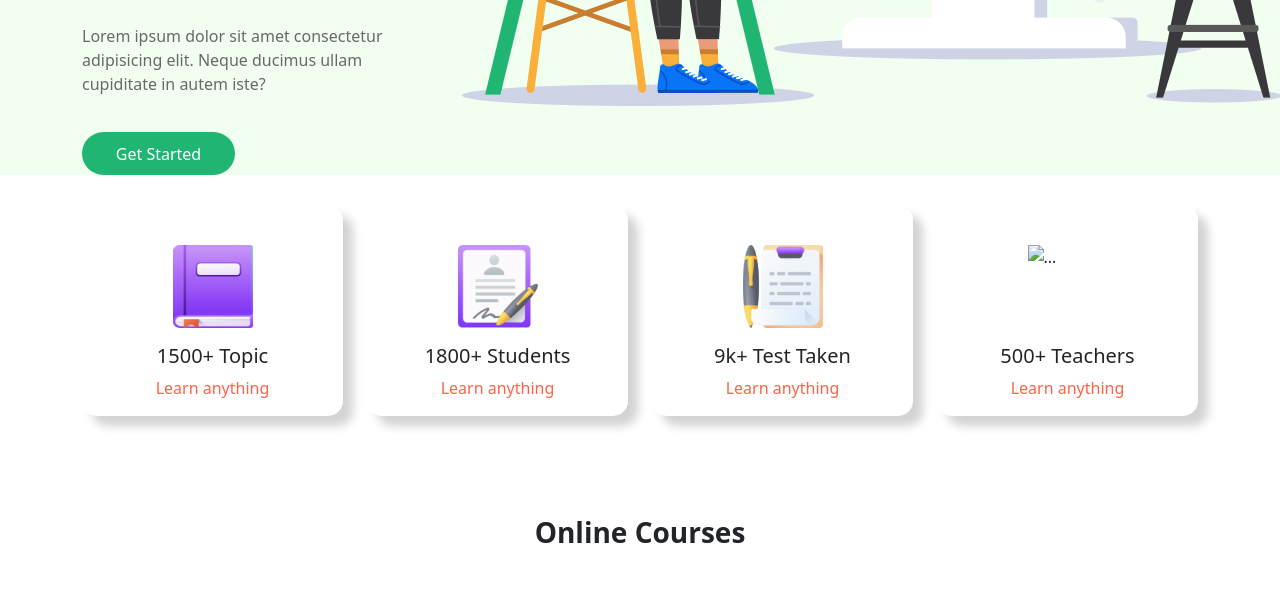
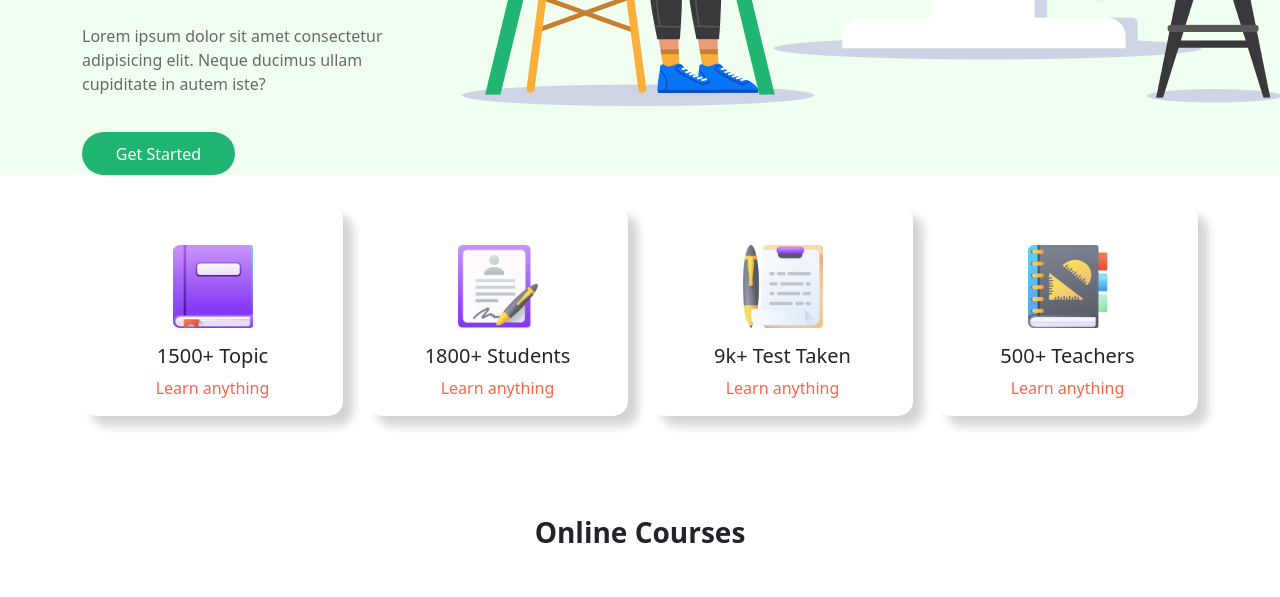
Before and after one commit to CmAlam1/Eschool, a plain HTML site: page index.html in a window 1280 px wide. Shown: the part 481-1078 px from the top of the page. Drawn offline with nearby package versions, Linux system fonts and the light colour scheme.

Commit message:
teacher pic add

```diff
--- a/index.html
+++ b/index.html
@@ -91,7 +91,7 @@
     </div>
     <div class="col">
       <div class="card">
-        <img class="pic" src="e-school-resources/ICON/Students.png" class="card-img-top" alt="...">
+        <img class="pic" src="Students.png" class="card-img-top" alt="...">
         <div class="card-body">
           <h5 class="card-title">500+ Teachers</h5>
           <p class="card-text">Learn anything</p>
```
